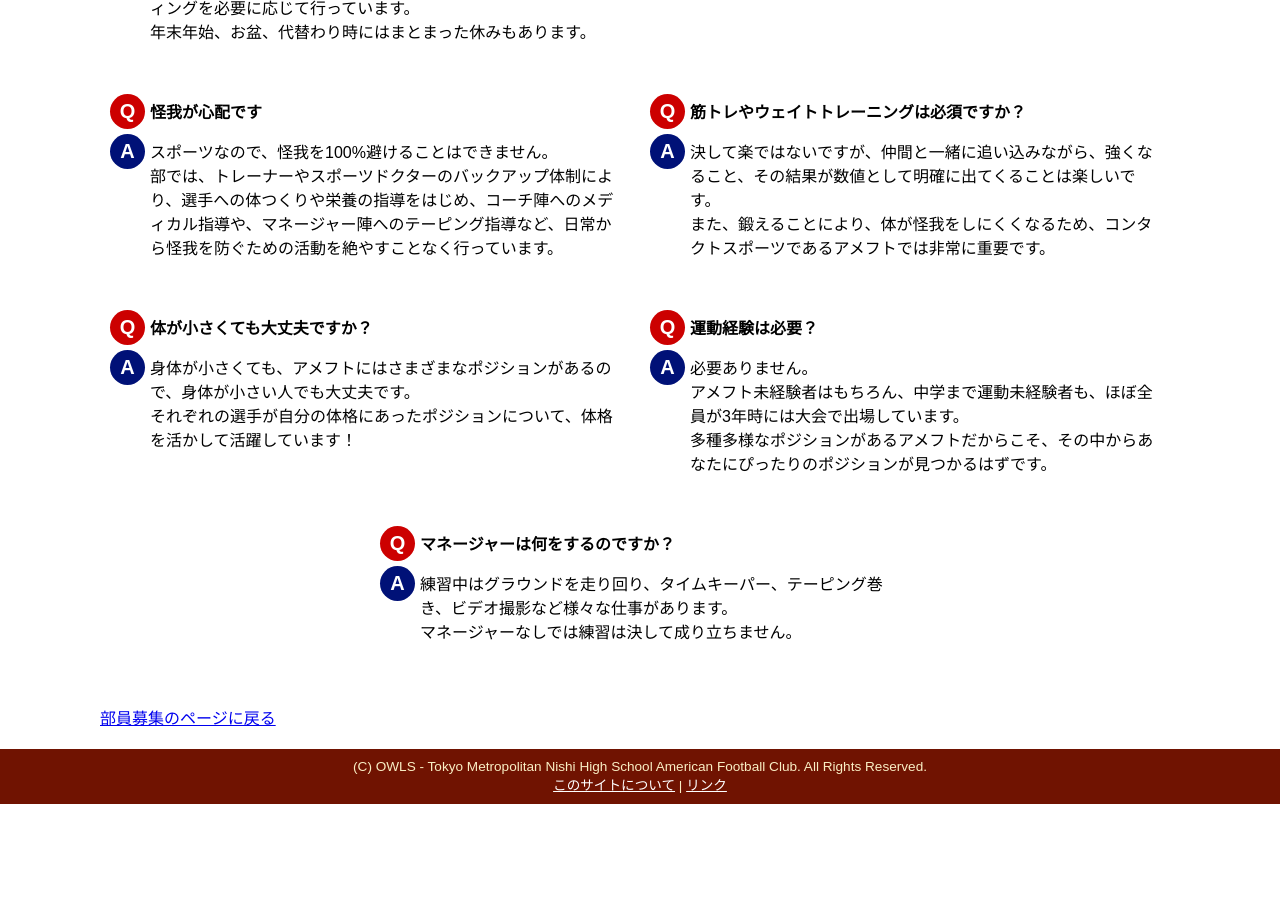
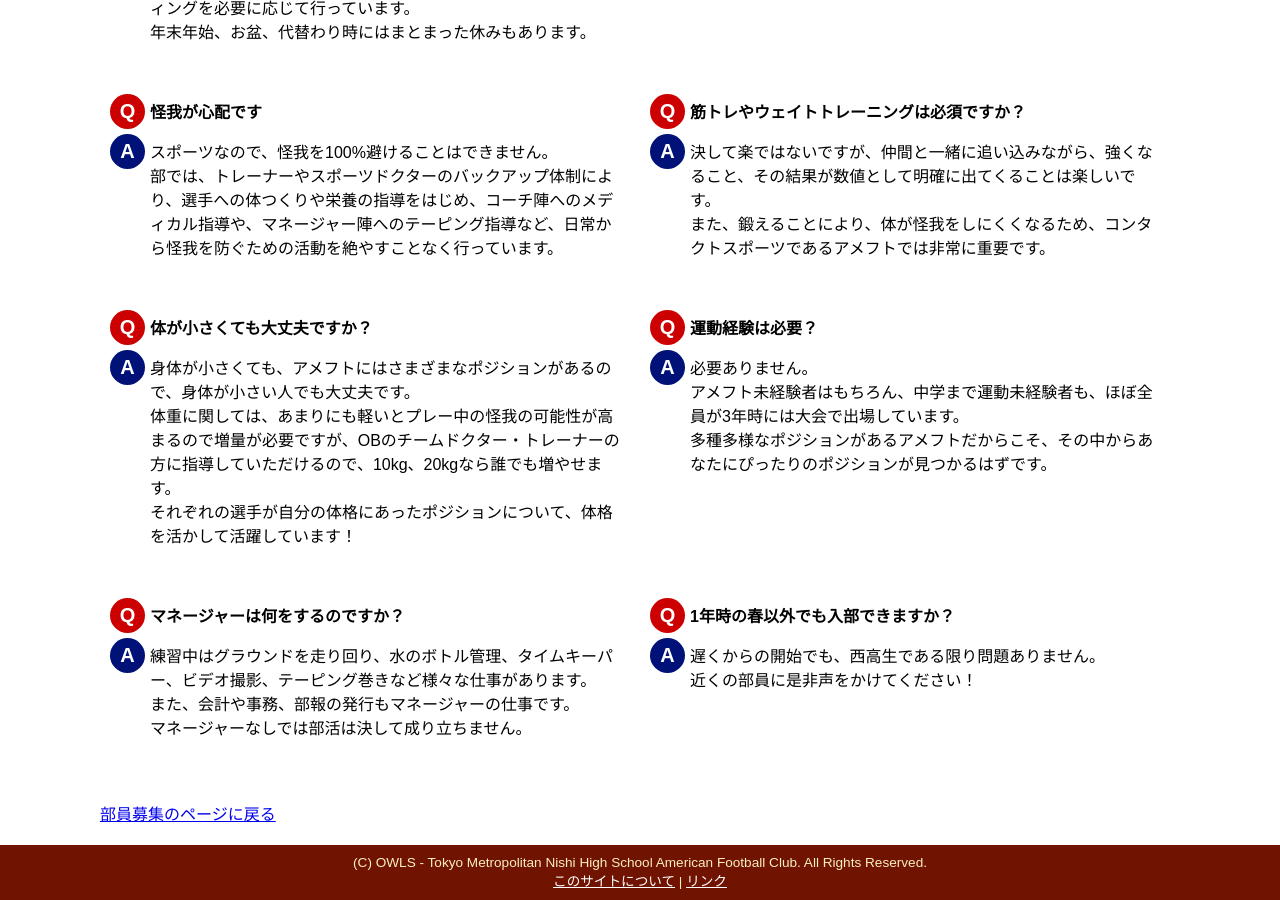
Before and after one commit to numa72/nishi-owls, a Jekyll site: the page built from recruiting/faq.html, in a window 1280 px wide and 900 px high, scrolled down 612 px. Built offline with Jekyll 4.4.1, drawn with Linux system fonts in a browser that asks for light colours; some web fonts are replaced; before the commit the page ends 1416 px from its top, so only the background shows below that.

Commit message:
further more update on recruiting faq

```diff
--- a/recruiting/faq.html
+++ b/recruiting/faq.html
@@ -54,7 +54,8 @@ title: FAQ
         <h3>体が小さくても大丈夫ですか？</h3>
         <p>
             身体が小さくても、アメフトにはさまざまなポジションがあるので、身体が小さい人でも大丈夫です。<br />
-            それぞれの選手が自分の体格にあったポジションについて、体格を活かして活躍しています！
+            体重に関しては、あまりにも軽いとプレー中の怪我の可能性が高まるので増量が必要ですが、OBのチームドクター・トレーナーの方に指導していただけるので、10kg、20kgなら誰でも増やせます。<br />
+            それぞれの選手が自分の体格にあったポジションについて、体格を活かして活躍しています！<br />
         </p>
     </div>
 
@@ -70,8 +71,17 @@ title: FAQ
     <div class="faq-box">
         <h3>マネージャーは何をするのですか？</h3>
         <p>
-            練習中はグラウンドを走り回り、タイムキーパー、テーピング巻き、ビデオ撮影など様々な仕事があります。<br />
-            マネージャーなしでは練習は決して成り立ちません。
+            練習中はグラウンドを走り回り、水のボトル管理、タイムキーパー、ビデオ撮影、テーピング巻きなど様々な仕事があります。<br />
+            また、会計や事務、部報の発行もマネージャーの仕事です。<br />
+            マネージャーなしでは部活は決して成り立ちません。
+        </p>
+    </div>
+
+    <div class="faq-box">
+        <h3>1年時の春以外でも入部できますか？</h3>
+        <p>
+            遅くからの開始でも、西高生である限り問題ありません。<br />
+            近くの部員に是非声をかけてください！
         </p>
     </div>
 </div>
```
